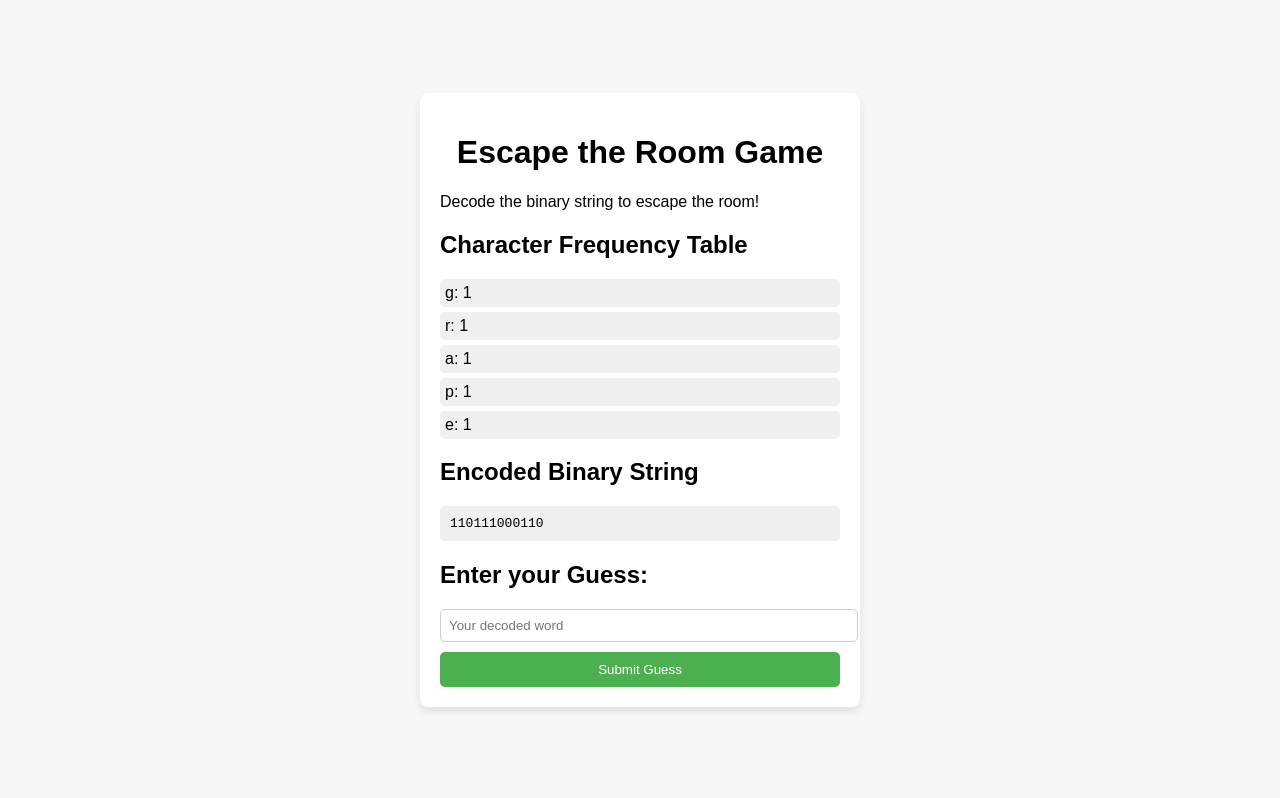
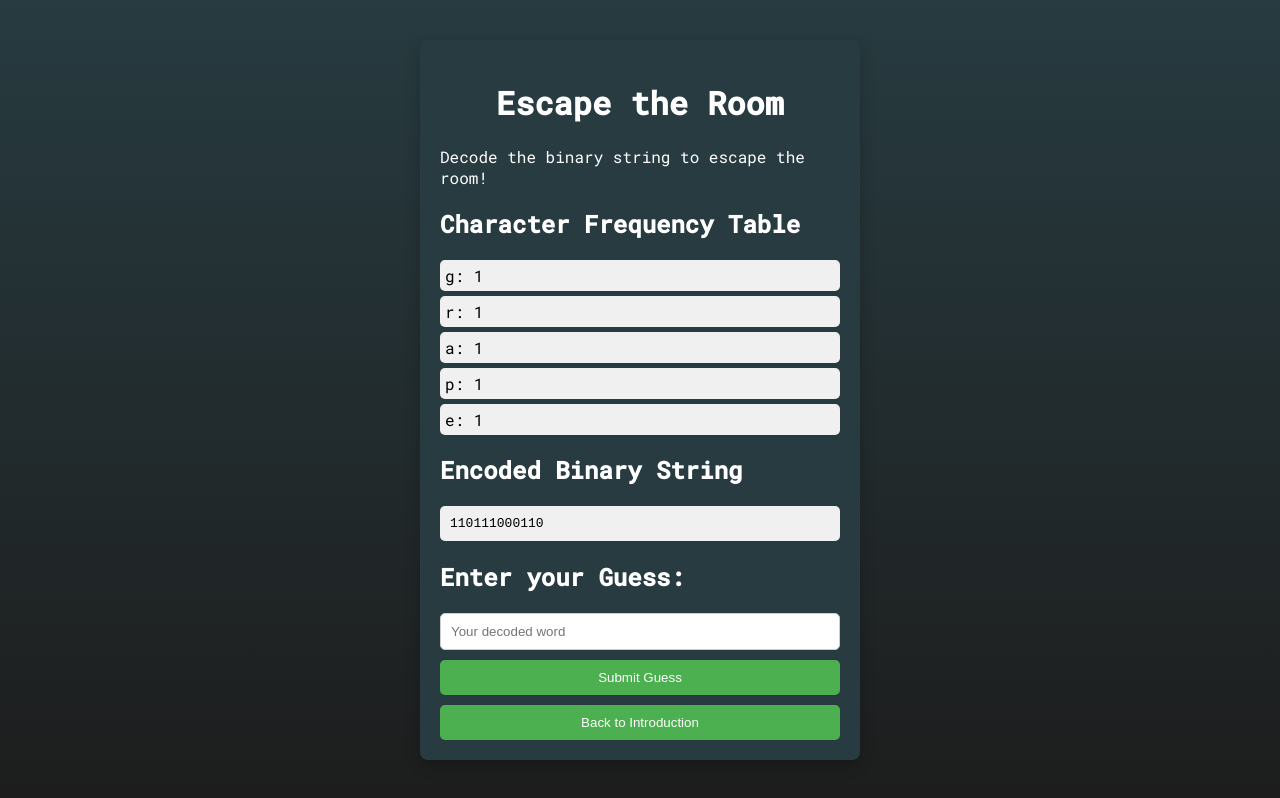
Before and after one commit to aryanvats2010/SEProject, a plain HTML site: page huffman.html in a window 1280 px wide. Drawn offline with Linux system fonts and the light colour scheme.

Commit message:
Update huffman.html

```diff
--- a/huffman.html
+++ b/huffman.html
@@ -1,11 +1,13 @@
 <!DOCTYPE html>
 <html lang="en">
 <head>
+    <link href="https://fonts.googleapis.com/css2?family=Roboto+Mono:wght@400;500&display=swap" rel="stylesheet">
     <meta charset="UTF-8">
     <meta name="viewport" content="width=device-width, initial-scale=1.0">
     <title>Huffman Encoding Game</title>
     <style>
         body {
+            background-image: linear-gradient(to bottom, #273b40, #1d1d1d);
             font-family: Arial, sans-serif;
             background-color: #f7f7f7;
             display: flex;
@@ -13,18 +15,32 @@
             align-items: center;
             min-height: 100vh;
             margin: 0;
+            font-family: 'Roboto Mono', monospace;
         }
 
         .game-container {
-            background-color: #fff;
+            /* background-color: #273b40, #cae9ea, #1d1d1d, #3c4748, #208cdc; */
             padding: 20px;
             border-radius: 8px;
-            box-shadow: 0 4px 8px rgba(0, 0, 0, 0.1);
+            box-shadow: 0 6px 15px rgba(0, 0, 0, 0.2);
             width: 400px;
+            background-color: #273b40;
         }
 
         h1 {
+            color:white;
             text-align: center;
+        }
+        #encoded-word {
+            color : black;
+            word-wrap: break-word;
+            overflow-wrap: break-word;
+            max-width: 100%;
+            box-sizing: border-box;
+        }
+
+        p, h2, h3 {
+            color: white;
         }
 
         ul {
@@ -41,10 +57,11 @@
 
         input[type="text"] {
             width: 100%;
-            padding: 8px;
+            padding: 10px;
             margin-bottom: 10px;
             border-radius: 5px;
             border: 1px solid #ccc;
+            box-sizing: border-box;
         }
 
         button {
@@ -59,6 +76,10 @@
 
         button:hover {
             background-color: #45a049;
+        }
+
+        .start-button {
+            margin-top: 10px;  /* Adds space between the buttons */
         }
 
         #encoded-word {
@@ -76,7 +97,7 @@
 </head>
 <body>
     <div class="game-container">
-        <h1>Escape the Room Game</h1>
+        <h1>Escape the Room</h1>
         <p>Decode the binary string to escape the room!</p>
 
         <div id="freq-table-container">
@@ -99,6 +120,9 @@
             <h3 id="result-message"></h3>
             <button id="retry-button">Try Again</button>
         </div>
+        <!-- Back to Intro Button -->
+        <button class="start-button" onclick="window.location.href='frontPage.html';">Back to Introduction</button>
+
     </div>
 
     <script>
@@ -185,7 +209,7 @@
         }
 
         function startGame() {
-            const wordList = ["apple", "banana", "orange", "grape", "watermelon"];
+            const wordList = ["apple", "banana", "orange", "grape", "watermelon", "huffmannn coding is awesome and fun to do"];
             const word = wordList[Math.floor(Math.random() * wordList.length)];
 
             // Display Frequency Table
```
